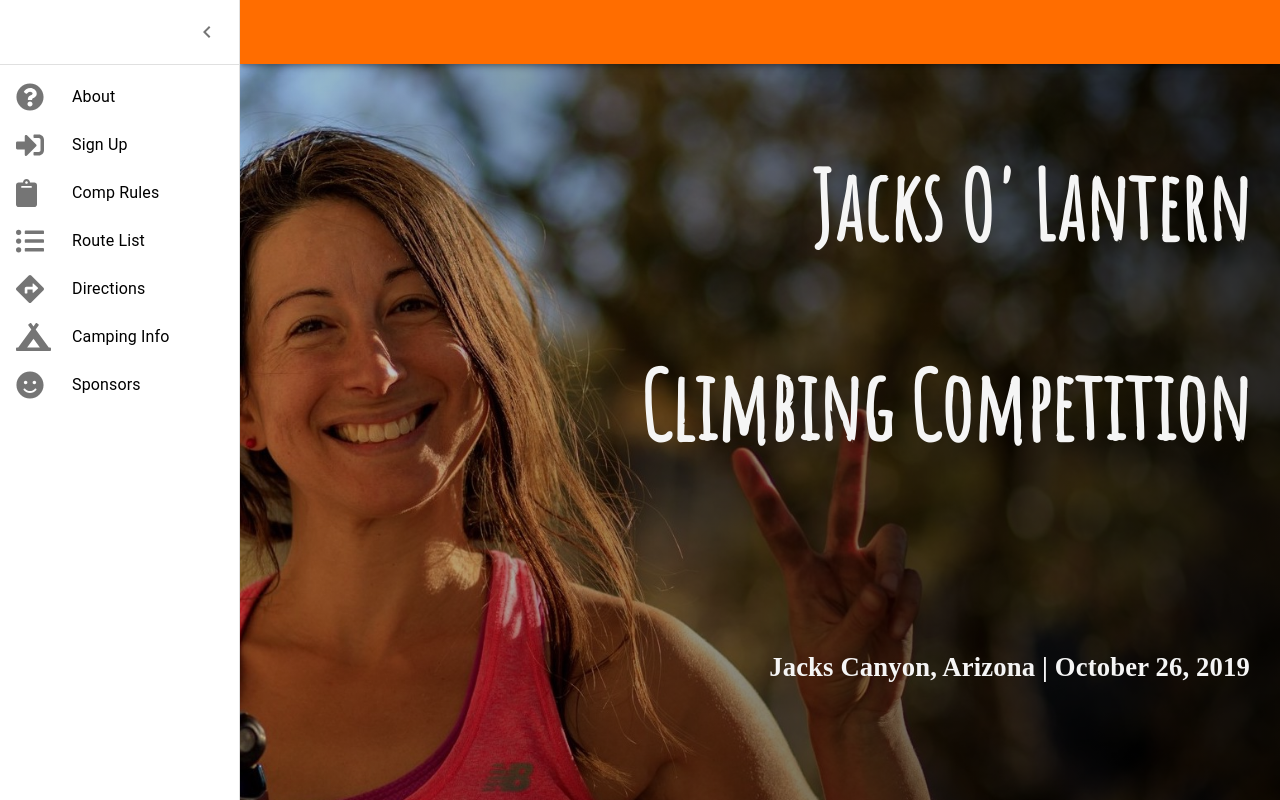
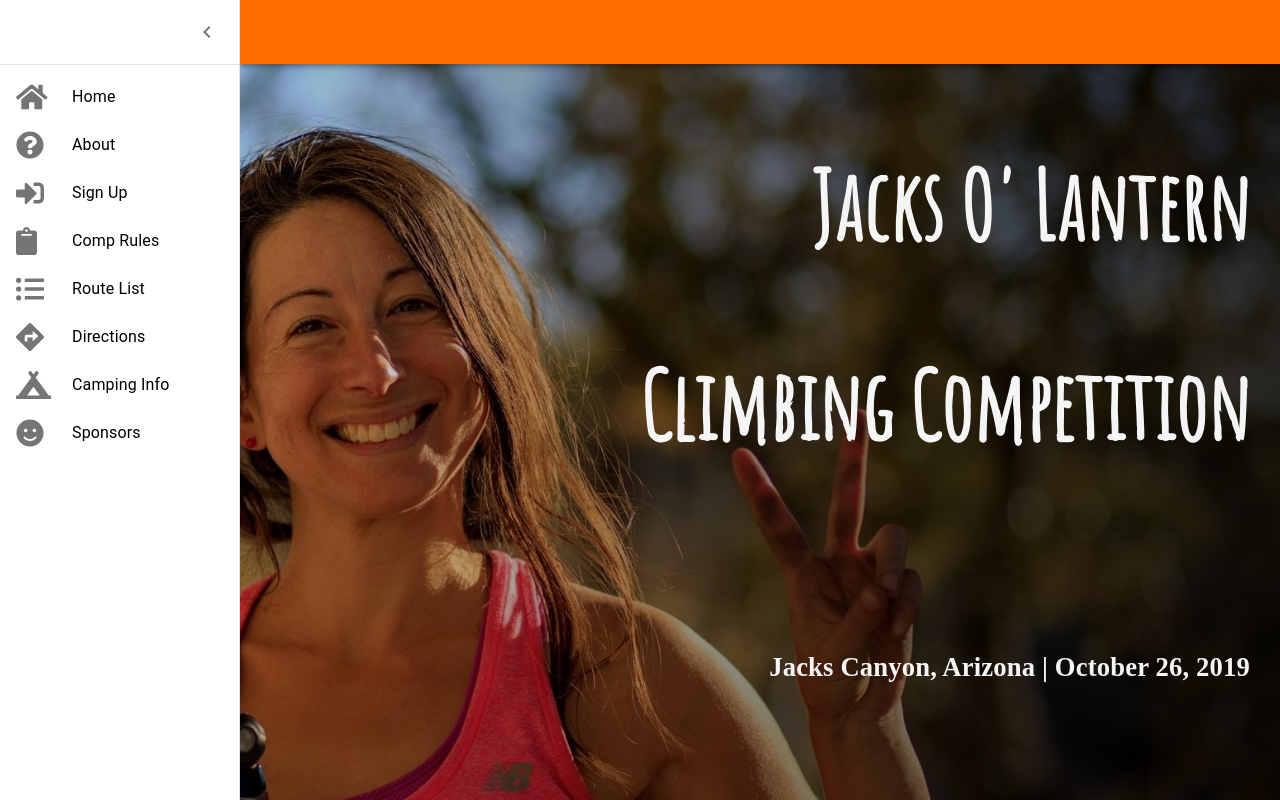
Before and after one commit to jacks-climbing/competition, a React (Create React App) app: page / in a window 1280 px wide. Both pictures are taken after a click on the button "Open drawer". Shown: the top 800 px of the page. Built offline with nearby package versions, Linux system fonts and the light colour scheme.

Commit message:
navlink bug fixed

```diff
--- a/package.json
+++ b/package.json
@@ -11,6 +11,7 @@
     "react": "^16.8.6",
     "react-dom": "^16.8.6",
     "react-router-dom": "^5.0.1",
+    "react-router-hash-link": "^1.2.1",
     "react-scripts": "3.0.1"
   },
   "scripts": {
--- a/src/App.js
+++ b/src/App.js
@@ -9,14 +9,18 @@ import { Switch, Route } from 'react-router-dom'
 function App() {
   return (
     <div className="App">
-      <Switch>
-            <Route exact path="/About" component={About} />
-            <Route exact path="/Sign_Up" component={Registration} />
-          </Switch>
+
       <Navbar />
-      <Welcome />
-      <About />
+      <div id="home">
+        <Welcome />
+      </div>
+      <div id="about">
+        <About />
+      </div>
+      <div id="sign_up">
       <Registration />
+      </div>
+
     </div>
   );
 }
--- a/src/components/navbar.js
+++ b/src/components/navbar.js
@@ -15,9 +15,8 @@ import ListItem from '@material-ui/core/ListItem';
 import ListItemIcon from '@material-ui/core/ListItemIcon';
 import ListItemText from '@material-ui/core/ListItemText';
 import { FontAwesomeIcon } from '@fortawesome/react-fontawesome'
-import { faSignInAlt, faCampground, faClipboard, faListUl, faSmile, faDirections, faQuestionCircle } from '@fortawesome/free-solid-svg-icons'
-import { NavLink } from 'react-router-dom'
-
+import { faSignInAlt, faCampground, faClipboard, faListUl, faSmile, faDirections, faQuestionCircle, faHome } from '@fortawesome/free-solid-svg-icons'
+import { HashLink as Link } from 'react-router-hash-link';
 
 const drawerWidth = 240;
 
@@ -129,25 +128,26 @@ function Navbar() {
         </div>
         <Divider />
         <List>
-          {['About', 'Sign Up', 'Comp Rules', 'Route List', 'Directions', 'Camping Info', 'Sponsors'].map((text, index) => (
-            <NavLink to={"/" + text.replace(/\s/g, "_")}
+          {['Home', 'About', 'Sign Up', 'Comp Rules', 'Route List', 'Directions', 'Camping Info', 'Sponsors'].map((text, index) => (
+            <Link smooth to={"/#" + text.toLowerCase().replace(/\s/g, "_")}
                     style={{
                       textDecoration:"none",
                       color: 'black' }}
                     >
             <ListItem button key={text} id={index}>
-            <ListItemIcon>{index === 0 ? <FontAwesomeIcon icon={faQuestionCircle}        size="2x" aria-labelledby={"#" + index} /> :
-                            index === 1 ? <FontAwesomeIcon icon={faSignInAlt} size="2x" aria-labelledby={"#" + index} /> :
-                             index === 2 ? <FontAwesomeIcon icon={faClipboard} size="2x" aria-labelledby={"#" + index}/> :
-                             index === 3 ? <FontAwesomeIcon icon={faListUl} size="2x" aria-labelledby={"#" + index}/> :
-                             index === 4 ? <FontAwesomeIcon icon={faDirections} size="2x" aria-labelledby={"#" + index}/> :
-                             index === 5 ? <FontAwesomeIcon icon={faCampground} size="2x" aria-labelledby={"#" + index}/> :
-                             index === 6 ? <FontAwesomeIcon icon={faSmile} size="2x" aria-labelledby={"#" + index}/> :
+            <ListItemIcon>{ index === 0 ? <FontAwesomeIcon icon={faHome}                      size="2x" aria-labelledby={"#" + index} /> :
+                            index === 1 ? <FontAwesomeIcon icon={faQuestionCircle}      size="2x" aria-labelledby={"#" + index} /> :
+                            index === 2 ? <FontAwesomeIcon icon={faSignInAlt} size="2x" aria-labelledby={"#" + index} /> :
+                             index === 3 ? <FontAwesomeIcon icon={faClipboard} size="2x" aria-labelledby={"#" + index}/> :
+                             index === 4 ? <FontAwesomeIcon icon={faListUl} size="2x" aria-labelledby={"#" + index}/> :
+                             index === 5 ? <FontAwesomeIcon icon={faDirections} size="2x" aria-labelledby={"#" + index}/> :
+                             index === 6 ? <FontAwesomeIcon icon={faCampground} size="2x" aria-labelledby={"#" + index}/> :
+                             index === 7 ? <FontAwesomeIcon icon={faSmile} size="2x" aria-labelledby={"#" + index}/> :
                              null}
               </ListItemIcon>
               <ListItemText primary={text} />
             </ListItem>
-            </NavLink>
+            </Link>
           ))}
         </List>
       </Drawer>
```
Also changed, not shown: 1 other file (tests, documents, lock files or other folders).
